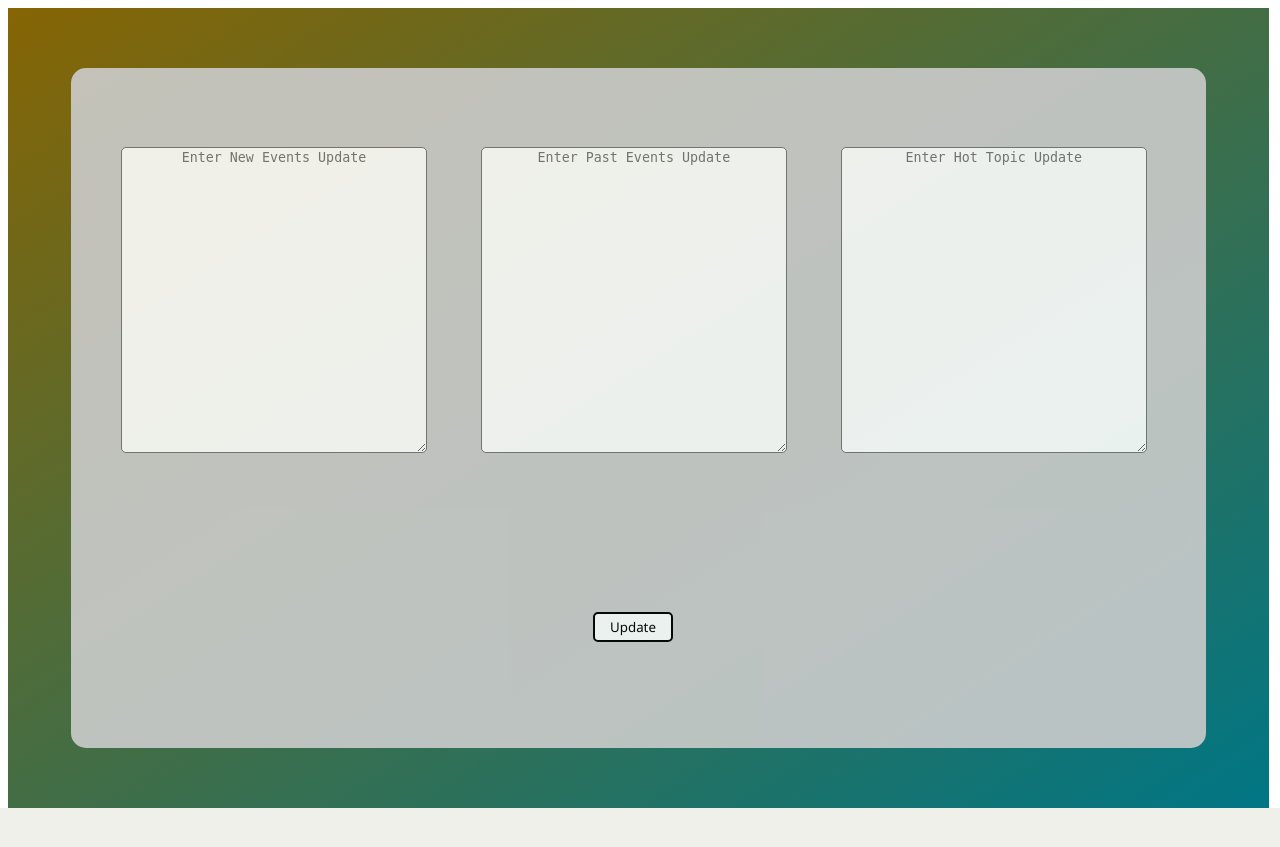
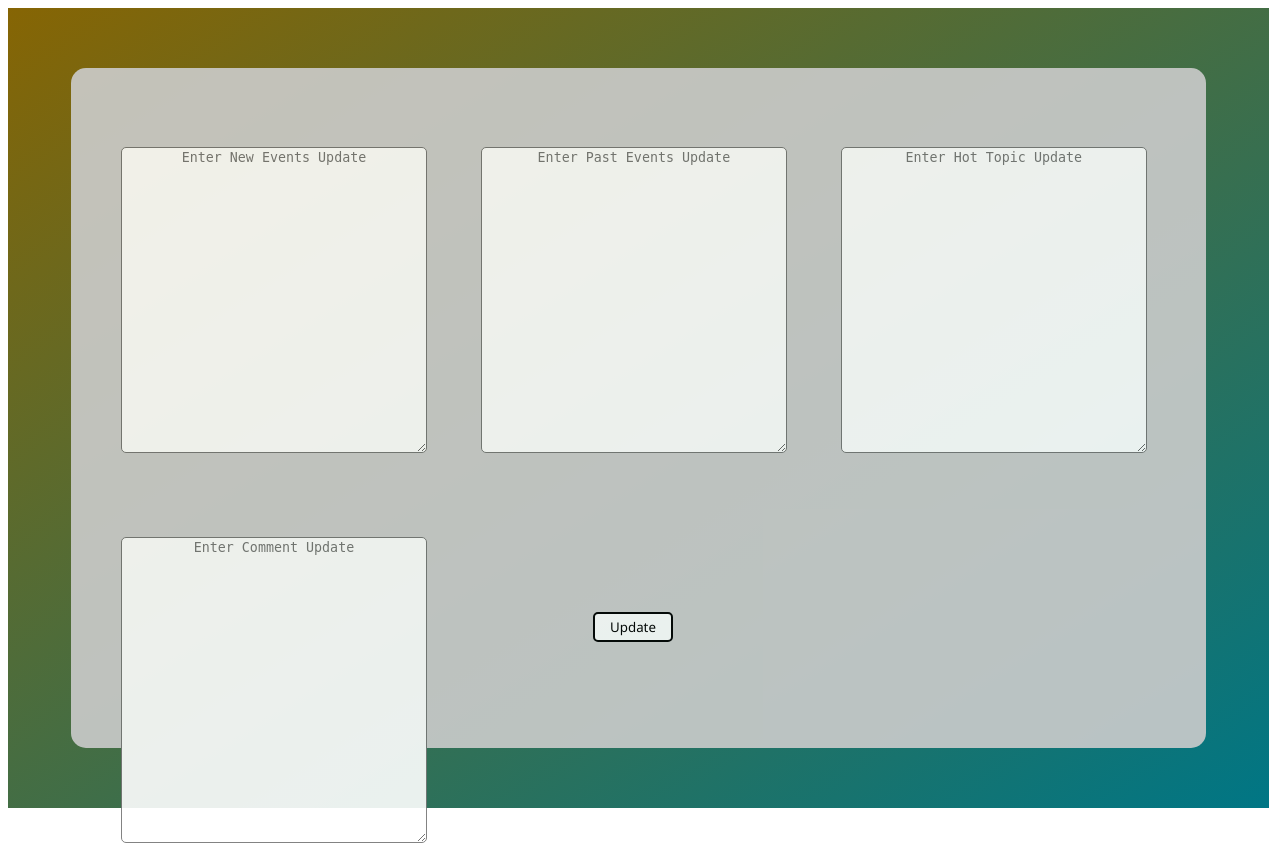
Before and after one commit to adetoyea28/LOTW, a Flask app: page /update in a window 1280 px wide. Before the commit the page ends 808 px from the top, so only its background shows below. Run offline with Flask 2, Linux system fonts and the light colour scheme.

Commit message:
Update update.html

```diff
--- a/templates/update.html
+++ b/templates/update.html
@@ -52,6 +52,7 @@
                     <textarea class="update" name="n_e" placeholder="Enter New Events Update"></textarea>
                     <textarea class="update" name="p_e" placeholder="Enter Past Events Update"></textarea>
                     <textarea class="update" name="h_t" placeholder="Enter Hot Topic Update"></textarea>
+                    <textarea class="update" name="c_s" placeholder="Enter Comment Update"></textarea>
                     <input type="submit" value="Update">
                 </form>
             </div>
```
